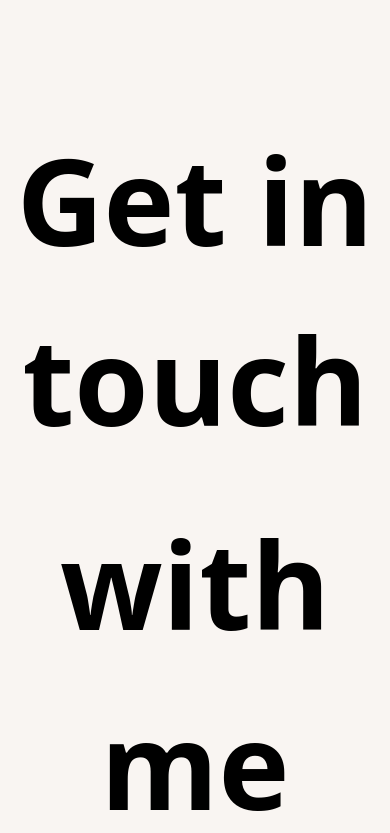
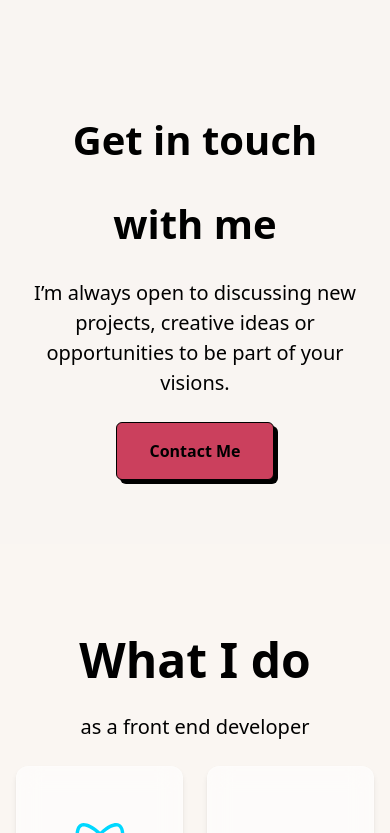
Before and after one commit to thuryaaldj/Thuraya-s-portfolio, a React (Vite) app: page / in a window 390 px wide. Shown: the part 951-1784 px from the top of the page. Built offline with nearby package versions, Linux system fonts and the light colour scheme.

Commit message:
تعديل المشاريع وإضافة db.json

```diff
--- a/src/style.css
+++ b/src/style.css
@@ -106,7 +106,7 @@
   }
 
   .contact-title {
-    @apply text-[120px] font-extrabold text-black;
+    @apply text-[40px] sm:text-[80px] md:text-[80px] lg:text-[100px] xl:text-[120px] font-extrabold text-black;
   }
 
   .contact-description {
@@ -332,9 +332,6 @@
   @apply text-[20px] text-black max-w-2xl mx-auto;
 }
 
-/* .skills-wrapper {
-  @apply flex flex-wrap justify-center gap-8 max-w-7xl mx-auto px-6;
-} */
 
 .skills-wrapper {
   @apply grid grid-cols-2 md:grid-cols-3 lg:grid-cols-4 gap-6
```
